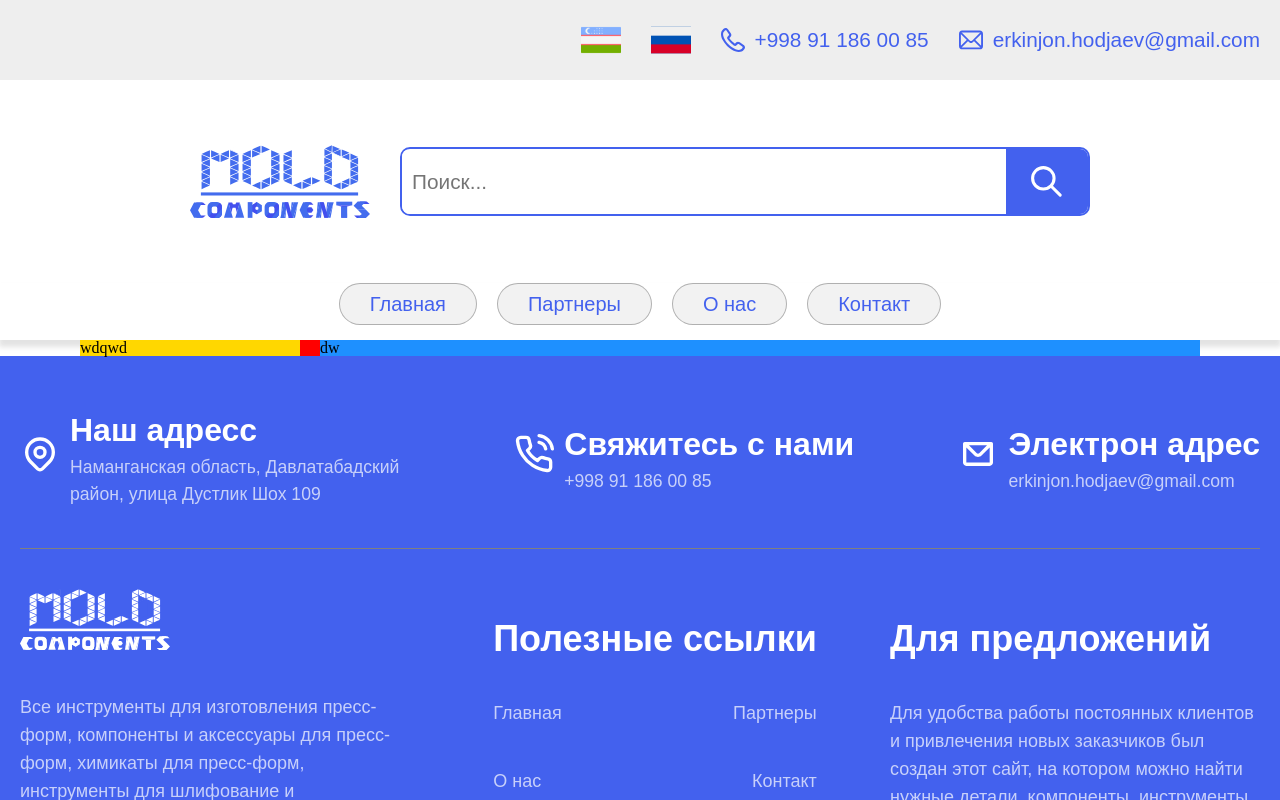
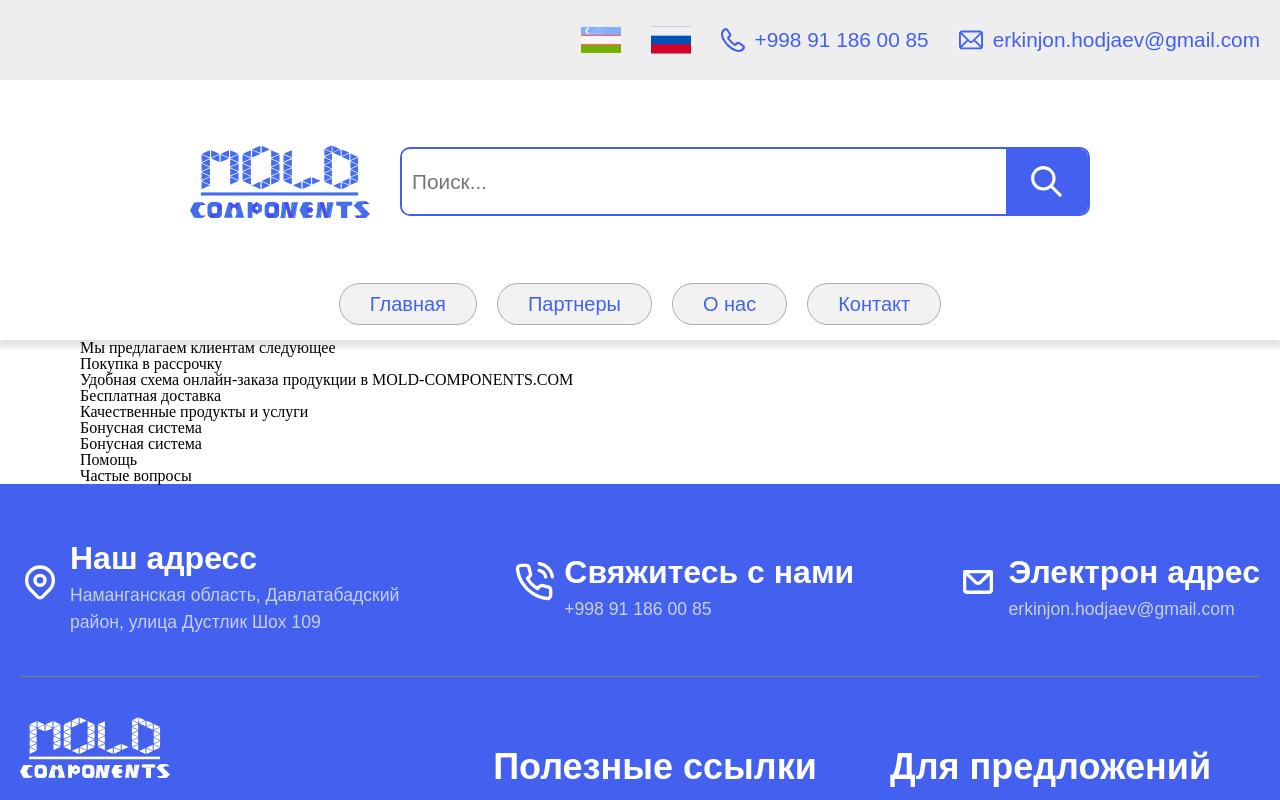
Before and after one commit to abduazimkh/Mold, a React (Vite) app: page / in a window 1280 px wide. Shown: the top 800 px of the page. Built offline with nearby package versions, Linux system fonts and the light colour scheme.

Commit message:
hom page card section added

```diff
--- a/src/routes/home/Home.jsx
+++ b/src/routes/home/Home.jsx
@@ -1,10 +1,10 @@
 import classes from "./Home.module.scss";
-
+import { Container } from "../utils/Utils";
 
 const Home = () => {
   return (
     <div className={classes.home__wrapper}>
-      <div className={classes.home__first__item}>
+      {/* <div className={classes.home__first__item}>
         <div className={classes.home__modal__menu}>
 wdqwd
         </div>
@@ -13,7 +13,31 @@ wdqwd
 dw
         </div>
 
+      </div> */}
+
+      <div className={classes.clients}>
+        <h2>Мы предлагаем клиентам следующее</h2>
+
+        <ul className={classes.clients__cards}>
+          <li>
+            <h3>Покупка в рассрочку</h3>
+            <p>Удобная схема онлайн-заказа продукции в MOLD-COMPONENTS.COM</p>
+          </li>
+          <li>
+            <h3>Бесплатная доставка</h3>
+            <p>Качественные продукты и услуги</p>
+          </li>
+          <li>
+            <h3>Бонусная система</h3>
+            <p>Бонусная система</p>
+          </li>
+          <li>
+            <h3>Помощь</h3>
+            <p>Частые вопросы</p>
+          </li>
+        </ul>
       </div>
+
     </div>
   )
 }
```
